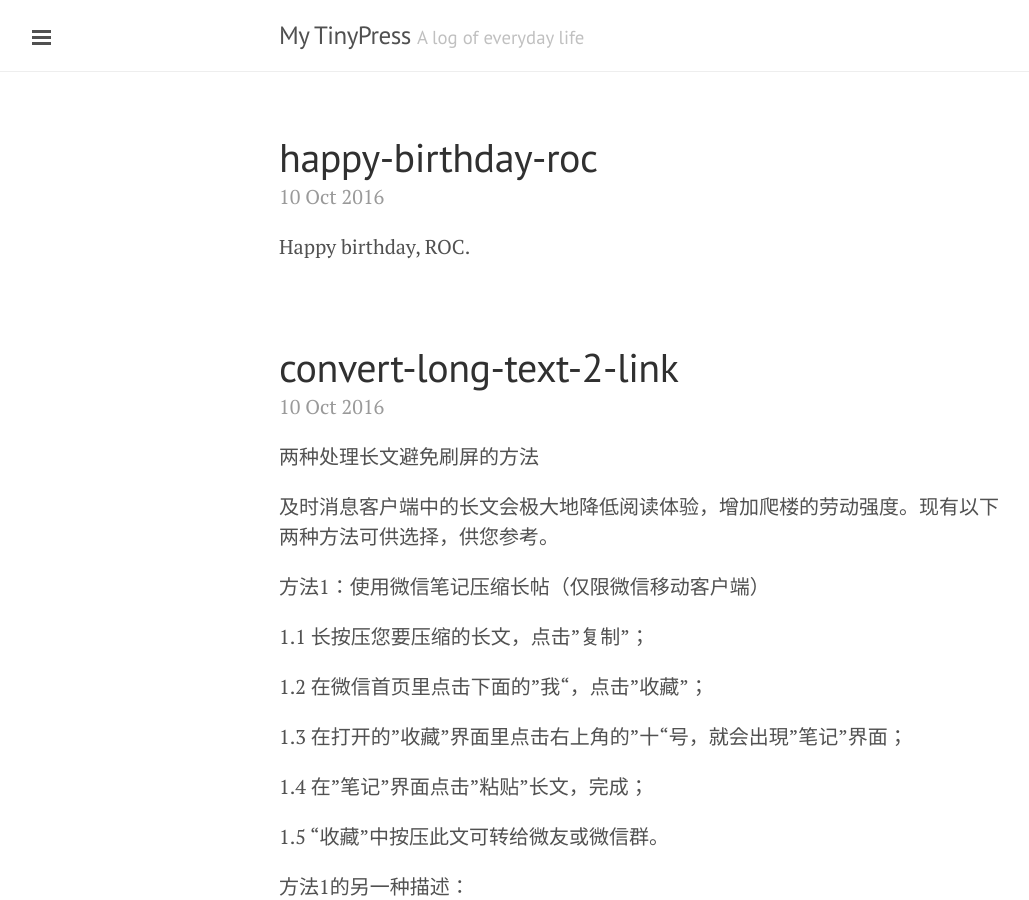
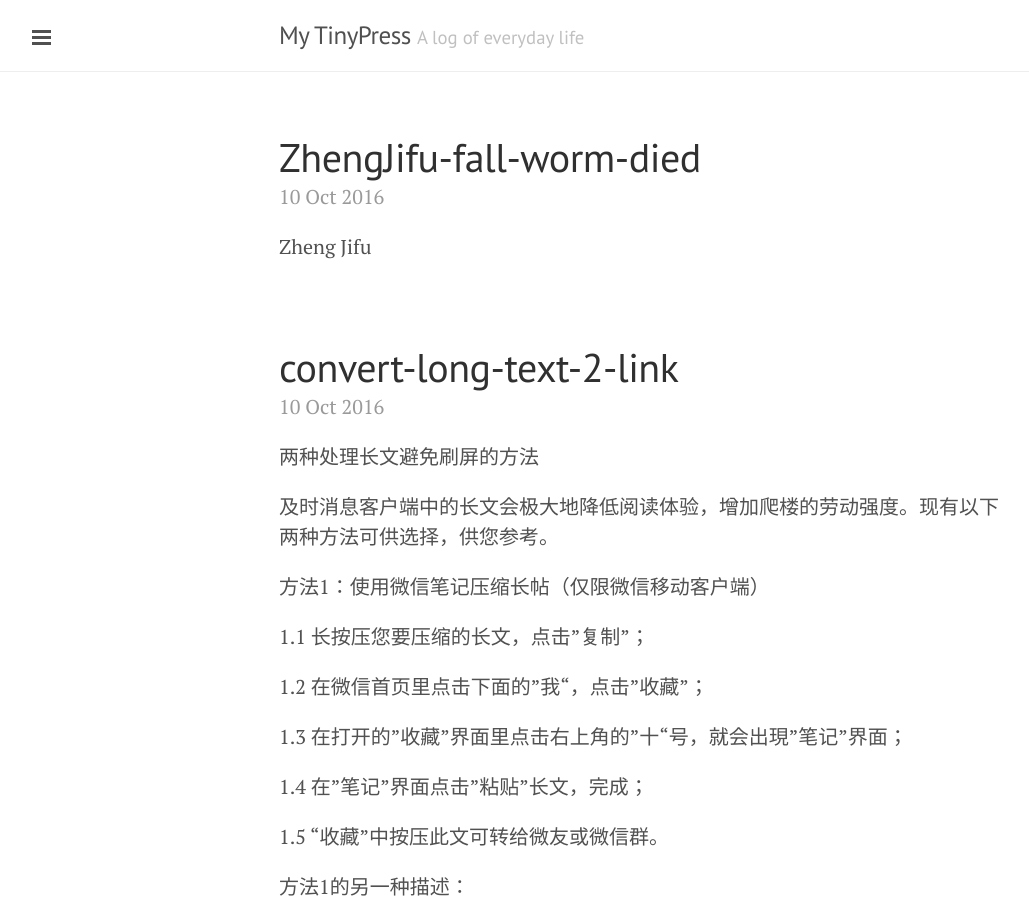
Before and after one commit to GuanglinDu/GuanglinDu.github.io, a Jekyll site: the page built from index.html, in a window 1280 px wide and 900 px high. Shown: the whole window, without its empty margins (1-1030 px from the left). Built offline with Jekyll 4.4.1, drawn with Linux system fonts in a browser that asks for light colours; the list of posts is cut into pages by our own code.

Commit message:
Post update: null

```diff
--- a/_posts/2016-10-10-happy-birthday-roc.markdown
+++ b/_posts/2016-10-10-happy-birthday-roc.markdown
@@ -1,6 +1,6 @@
 ---
 published: true
-title: happy-birthday-roc
+title: ZhengJifu-fall-worm-died
 layout: post
 ---
-Happy birthday, ROC.
+Zheng Jifu
```
